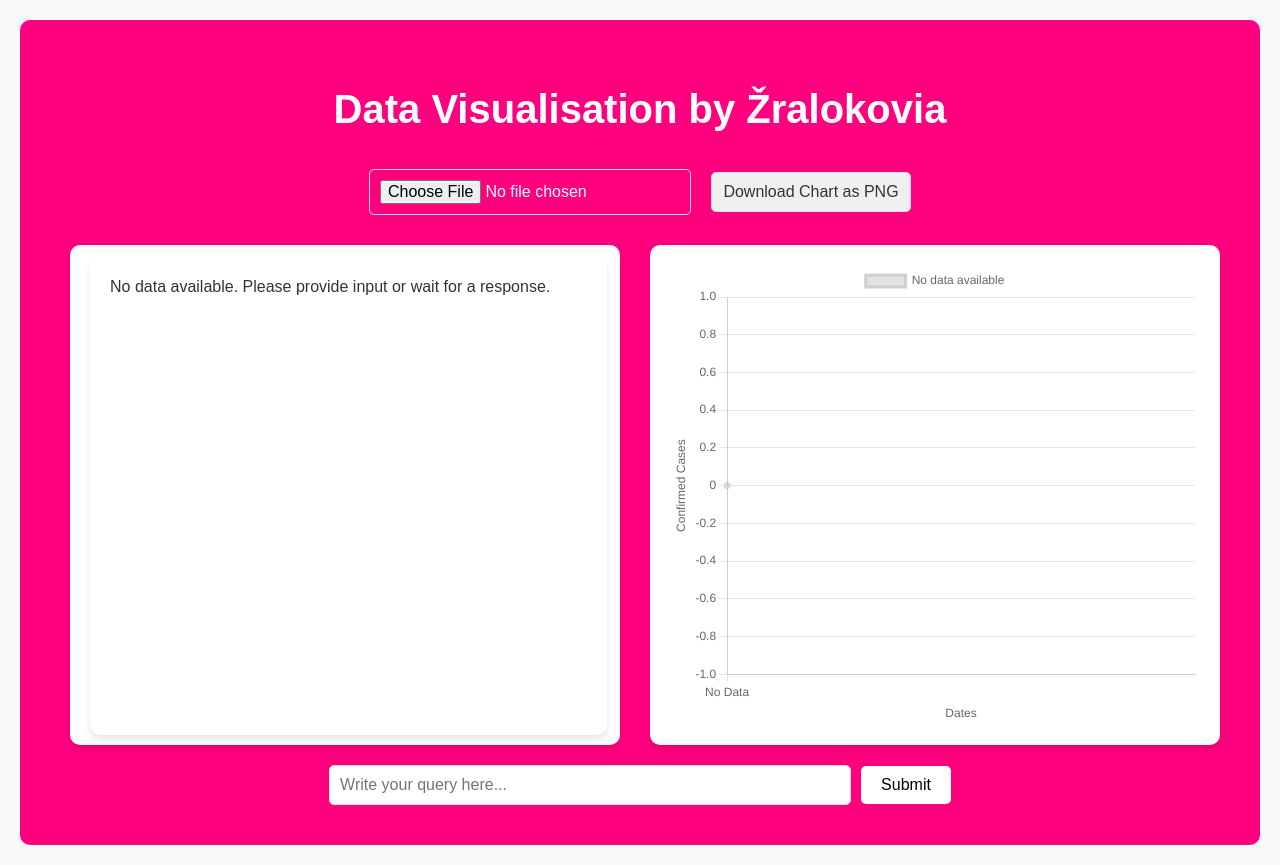
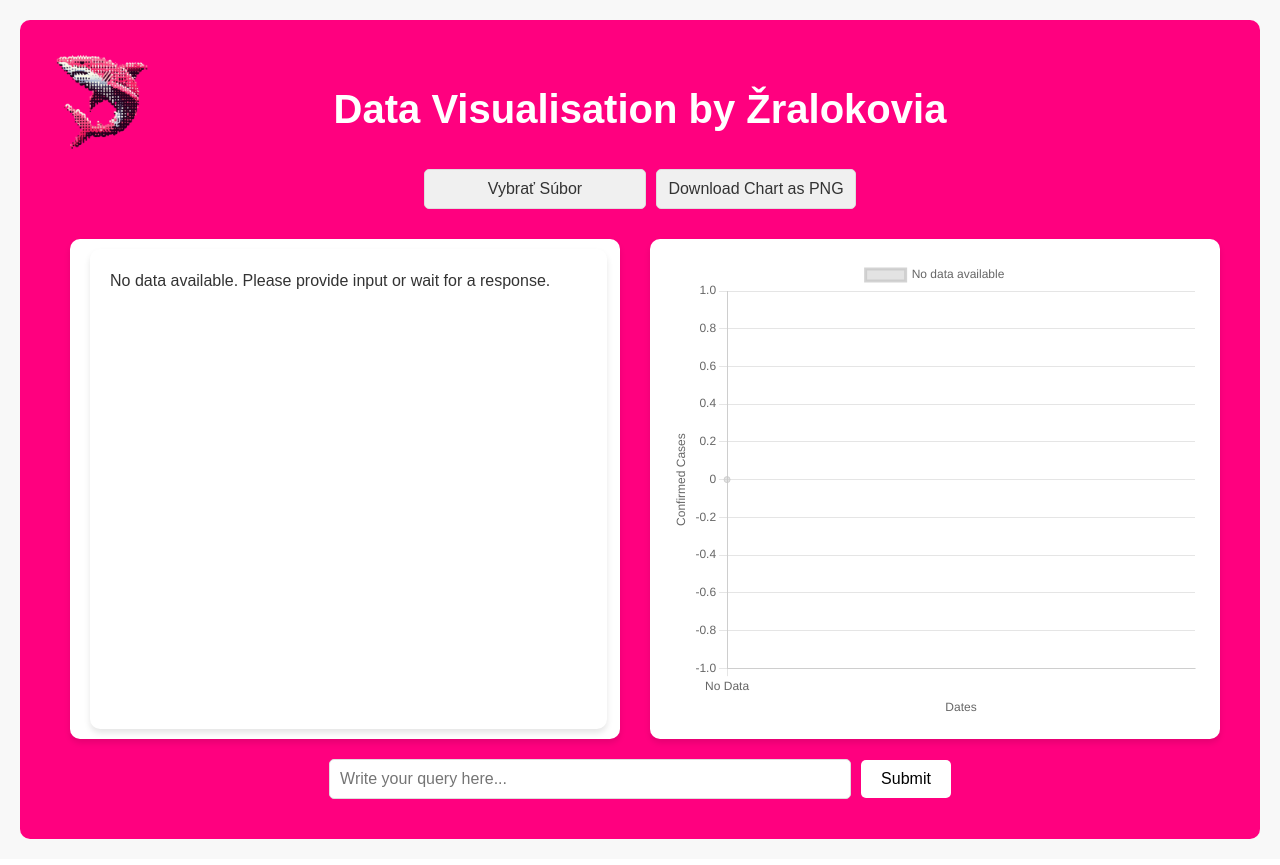
Before and after one commit to TythonSK/DataVis, a React (Create React App) app in the folder front-react/: page / in a window 1280 px wide. Built offline with nearby package versions, Linux system fonts and the light colour scheme.

Commit message:
Eighth Frontend Design Push

```diff
--- a/front-react/src/App.css
+++ b/front-react/src/App.css
@@ -64,3 +64,16 @@ h1 {
   width: 100%; /* Takes up full width of the parent container */
   height: 100%; /* Takes up full height of the parent container */
 }
+
+/* Position the logo in the top-left corner */
+.App-header {
+  position: relative;
+}
+
+.logo {
+  position: absolute;
+  top: 32px;
+  left: 32px;
+  width: 100px; /* Adjust size as needed */
+  height: auto;
+}
--- a/front-react/src/App.js
+++ b/front-react/src/App.js
@@ -40,6 +40,13 @@ function App() {
   return (
     <div className="App">
       <header className="App-header">
+        {/* Logo placed in the top-left corner */}
+        <img
+          src="/datavis-shark.png"
+          alt="Logo"
+          className="logo"
+        />
+
         <h1>Data Visualisation by Žralokovia</h1>
 
         {/* Dataset Selector */}
--- a/front-react/src/DatasetSelector.css
+++ b/front-react/src/DatasetSelector.css
@@ -18,7 +18,7 @@ input[type="file"] {
 }
 
 .upload-dataset {
-  width: 300px;
+  width: 303px;
 }
 
 /* Styling the download button to match the design */
@@ -47,3 +47,36 @@ input[type="file"] {
   outline: none;
   border-color: #bbb; /* Focused border color */
 }
+
+/* Hides the default file input */
+.upload-dataset {
+  display: none; /* File input hidden */
+}
+
+/* Custom label styled to match the button */
+.upload-btn {
+  margin-left: 10px;
+  padding: 10px;
+  font-size: 1rem;
+  border: 1px solid #ddd;
+  border-radius: 5px;
+  background-color: #f0f0f0;
+  color: #333;
+  width: 200px;
+  cursor: pointer;
+  text-align: center;
+  display: inline-block; /* Ensures proper button styling */
+}
+
+.upload-btn:hover {
+  background-color: #e0e0e0; /* Lighten the background on hover */
+}
+
+.upload-btn:active {
+  background-color: #d0d0d0; /* Slightly darker when clicked */
+}
+
+.upload-btn:focus {
+  outline: none;
+  border-color: #bbb; /* Focused border color */
+}
--- a/front-react/src/DatasetSelector.js
+++ b/front-react/src/DatasetSelector.js
@@ -19,11 +19,9 @@ const DatasetSelector = ({ setCsvChartData, chartRef }) => {
     }
   };
 
-  // Function to download the chart as PNG
   const handleDownloadClick = () => {
     if (chartRef.current) {
       html2canvas(chartRef.current).then((canvas) => {
-        // Convert canvas to a PNG and download it
         const link = document.createElement('a');
         link.href = canvas.toDataURL('image/png');
         link.download = 'chart.png';
@@ -34,8 +32,17 @@ const DatasetSelector = ({ setCsvChartData, chartRef }) => {
 
   return (
     <div className="controls">
-      {/* File upload for CSV */}
-      <input type="file" className="upload-dataset" accept=".csv" onChange={handleFileUpload} />
+      {/* File upload button with styled label */}
+      <label htmlFor="upload-dataset" className="upload-btn">
+        Vybrať Súbor
+      </label>
+      <input
+        id="upload-dataset"
+        type="file"
+        className="upload-dataset"
+        accept=".csv"
+        onChange={handleFileUpload}
+      />
 
       {/* Download PNG Button */}
       <button onClick={handleDownloadClick} className="download-btn">
```
Also changed, not shown: front-react/public/datavis-shark.png (added).
